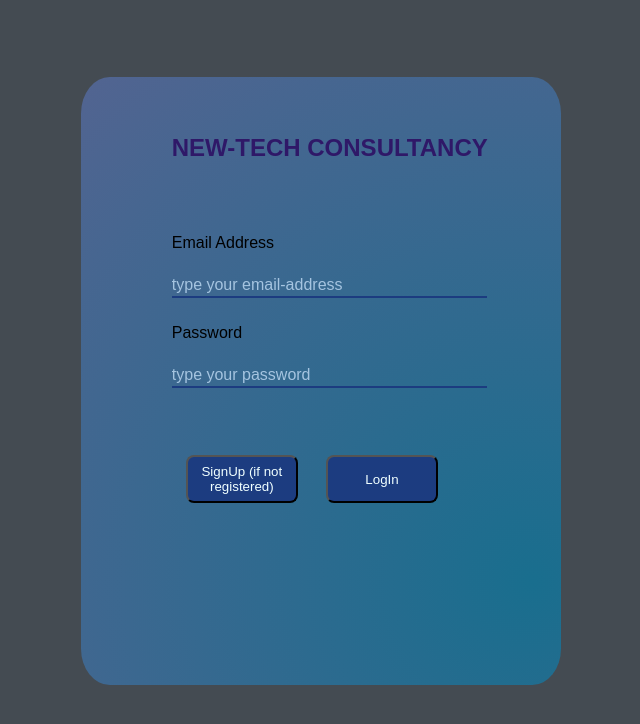
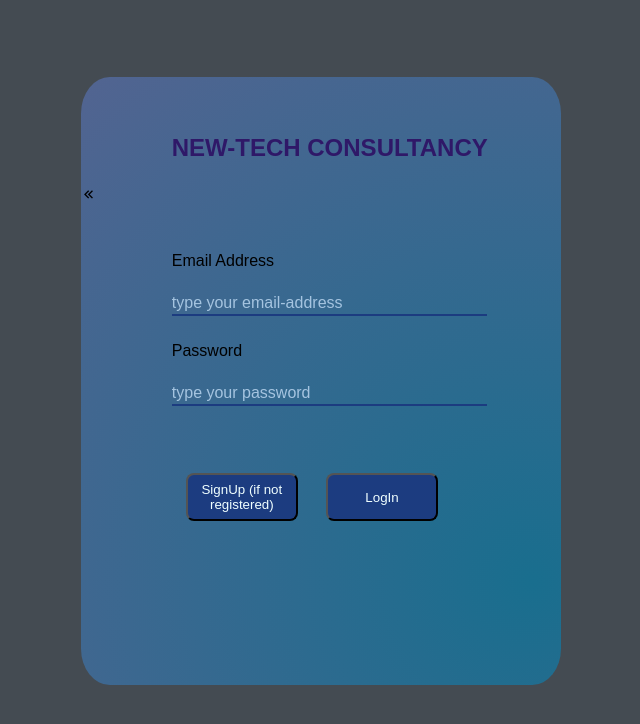
Before and after one commit to GRINDER101/SignUp-LogIn-Page, a React (Create React App) app: page / in a window 1280 px wide. Shown: the top 724 px of the page, without its empty margins (377-1017 px from the left). Built offline with nearby package versions, Linux system fonts and the light colour scheme.

Commit message:
Update Login.jsx

```diff
--- a/src/Pages/LoginPage/Login.jsx
+++ b/src/Pages/LoginPage/Login.jsx
@@ -1,52 +1,25 @@
-import React, { useState } from 'react'
+import React from 'react'
 import "./login.css"
-import Signup from '../SignupPage/Signup';
-import Confirmationpage from '../ConfirmationPage/Confirmationpage';
 
-const Login = ({ userdetails, userSignedin }) => {
+const Login = ({ HandleSubmitforLoginForm, setLoginDetails, logindetails, setuserSignedin, openIntroAndIconInvisible, iconVisible }) => {
 
-    const [signuppage, setSignUpPage] = useState(false)
-    const [loginconfirmation, IsloginConfirmed] = useState(false)
-    const [logindetails, setLoginDetails] = useState({
-        email: '',
-        password: '',
-    })
-    function HandleSubmit(e) {
-        e.preventDefault();
-        if (userSignedin) {
-            if (userdetails.email !== logindetails.email && userdetails.password !== logindetails.password) {
-                setLoginDetails({ ...logindetails, email: '', password: '' })
-                document.querySelector('.email').setAttribute('placeholder', 'Not a valid email address')
-                document.querySelector('.email').classList.add('error');
-                document.querySelector('.password').setAttribute('placeholder', 'Not a valid password')
-                document.querySelector('.password').classList.add('error');
-            } else if (userdetails.email !== logindetails.email) {
-                setLoginDetails({ ...logindetails, email: '' })
-                document.querySelector('.email').setAttribute('placeholder', 'Not a valid email address')
-                document.querySelector('.email').classList.add('error');
-            } else if (userdetails.password !== logindetails.password) {
-                setLoginDetails({ ...logindetails, password: '' })
-                document.querySelector('.password').setAttribute('placeholder', 'Not a valid password')
-                document.querySelector('.password').classList.add('error');
-            } else {
-                IsloginConfirmed(true);
-            }
-        } else {
-            alert("first register yourself with us.")
-        }
-    }
     return (
-        <div>
-            {loginconfirmation ? <Confirmationpage userdetails={userdetails} /> : signuppage ? <Signup /> : (<form id='loginform' onSubmit={HandleSubmit}>
+        <div className='logIn'>
+            <div className='intro'>
+                {iconVisible && <div id='show-intro' onClick={() => openIntroAndIconInvisible()}>
+                    <i className="ri-arrow-left-double-line"></i>
+                </div>}
+            </div>
+            <form id='loginform' onSubmit={HandleSubmitforLoginForm}>
                 <label htmlFor='email'>Email Address</label>
                 <input type="email" className='email' placeholder='type your email-address' value={logindetails.email} onChange={(e) => setLoginDetails({ ...logindetails, email: e.target.value })} />
                 <label htmlFor='password'>Password</label>
                 <input type="password" className='password' placeholder='type your password' value={logindetails.password} onChange={(e) => setLoginDetails({ ...logindetails, password: e.target.value })} />
                 <div className='buttons'>
-                    <button onClick={() => setSignUpPage(true)} className='btn btn-block'>SignUp (if not registered)</button>
+                    <button onClick={() => setuserSignedin(false)} className='btn btn-block'>SignUp (if not registered)</button>
                     <button type='submit' className='btn btn-block'>LogIn</button>
                 </div>
-            </form>)}
+            </form>
         </div >
     )
 }
```
